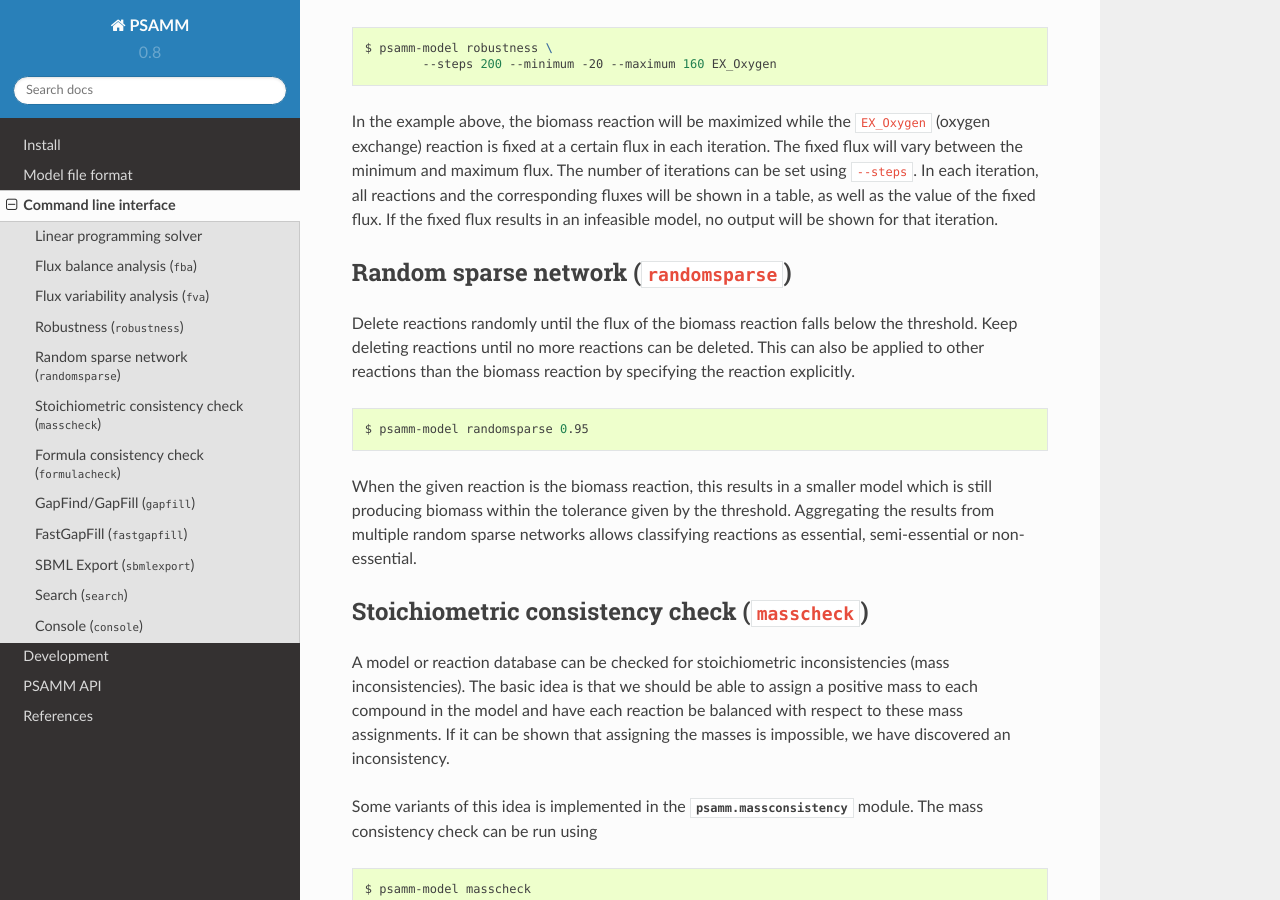
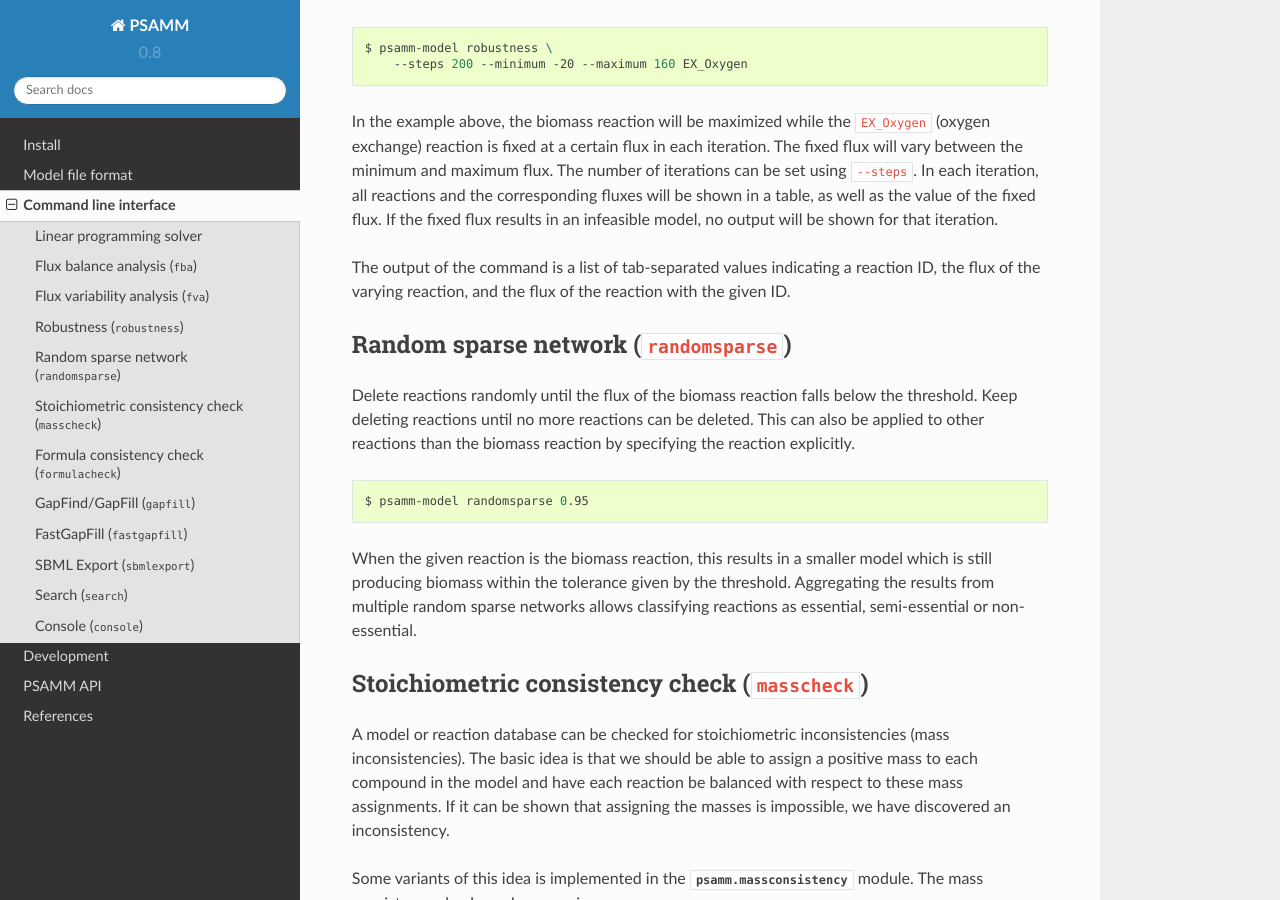
Before and after one commit to zhanglab/psamm, a Sphinx documentation site: the page built from docs/commands.rst, in a window 1280 px wide and 900 px high, scrolled down 2493 px. Built offline with Sphinx 7.4.7 and the Read the Docs theme 2.0.0, drawn with Linux system fonts in a browser that asks for light colours.

Commit message:
docs: Extend information on robustness command output

```diff
--- a/docs/commands.rst
+++ b/docs/commands.rst
@@ -124,7 +124,7 @@ steps between the minimum and maximum flux value specified in the model.
 .. code-block:: shell
 
     $ psamm-model robustness \
-	    --steps 200 --minimum -20 --maximum 160 EX_Oxygen
+        --steps 200 --minimum -20 --maximum 160 EX_Oxygen
 
 In the example above, the biomass reaction will be maximized while the
 ``EX_Oxygen`` (oxygen exchange) reaction is fixed at a certain flux in each
@@ -133,6 +133,10 @@ number of iterations can be set using ``--steps``. In each iteration, all
 reactions and the corresponding fluxes will be shown in a table, as well as
 the value of the fixed flux. If the fixed flux results in an infeasible model,
 no output will be shown for that iteration.
+
+The output of the command is a list of tab-separated values indicating a
+reaction ID, the flux of the varying reaction, and the flux of the reaction
+with the given ID.
 
 Random sparse network (``randomsparse``)
 ----------------------------------------
```
